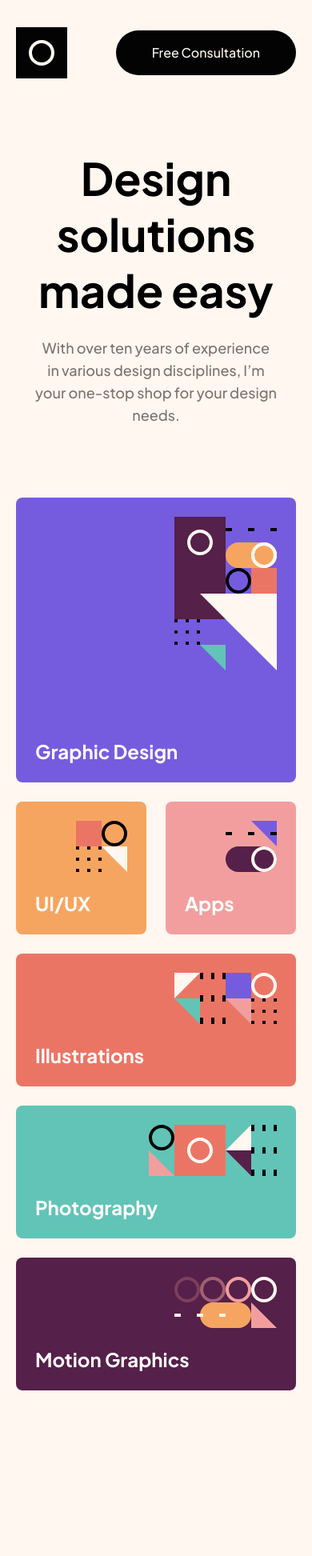
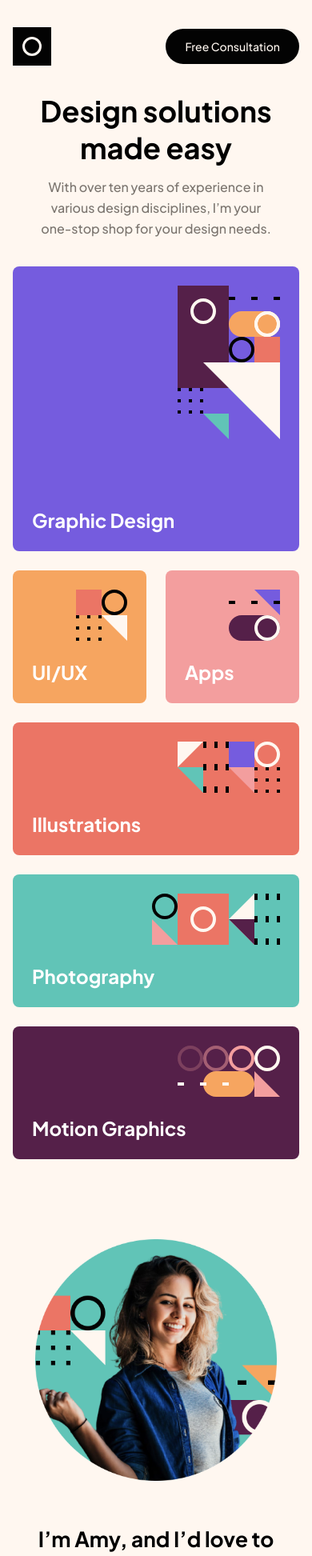
Before and after one commit to Sir0u/single-page1, a React (Vite) app: page / in a window 390 px wide. Shown: the top 1945 px of the page at 80% size. Before the commit the page ends 1738 px from the top, so only its background shows below. Built offline with nearby package versions, Linux system fonts and the light colour scheme.

Commit message:
about section

```diff
--- a/src/App.tsx
+++ b/src/App.tsx
@@ -9,7 +9,7 @@ function App() {
       <Navbar />
       <main>
         <Info />
-        {/* <About /> */}
+        <About />
       </main>
     </>
   )
--- a/src/components/about/About.tsx
+++ b/src/components/about/About.tsx
@@ -6,8 +6,7 @@ const About = () => {
     return (
         <section className="about">
             <div className="container">
-                {/* uzupelnic alta */}
-                <img src={about} alt="na pozniej" className="about-img" />
+                <img src={about} alt="zdjęcie kobiety o włosach koloru blond, która się uśmiecha" className="about-img" />
                 <div className="about-text">
                     <h2 className="about-text-title">I’m Amy, and I’d love to work on your next project</h2>
                     <p className="about-text-desc">I love working with others to create beautiful design solutions. I’ve designed everything from brand illustrations to complete mobile apps. I’m also handy with a camera!</p>
--- a/src/components/about/about.scss
+++ b/src/components/about/about.scss
@@ -1,5 +1,5 @@
 .about {
-    margin-block: $p-70 ;
+    margin-block: $p-100 $p-70 ;
 
     .container {
         display: flex;
@@ -8,7 +8,7 @@
     }
 
     &-img {
-        width: 445px;
+        max-width: clamp(18.75rem, 15.559rem + 13.615vw, 27.8125rem);
     }
 
     &-text {
@@ -18,3 +18,41 @@
         margin-block: auto;
     }
 }
+
+
+@media (max-width:992px) {
+    .about {
+        margin-block: $p-90;
+
+        .container {
+            margin-left: -44px !important;
+            padding-left: 0 !important;
+            gap: $p-65;
+        }
+
+        &-text {
+            gap: $p-30;
+        }
+
+
+    }
+}
+
+@media (max-width:576px) {
+    .about {
+        margin-block: $p-80;
+
+        .container {
+            margin-left: auto !important;
+            padding-left: $p-20 !important;
+            flex-direction: column;
+            align-items: center;
+            text-align: center;
+            gap: $p-60;
+        }
+
+        &-text {
+            align-items: center;
+        }
+    }
+}
--- a/src/components/info/info.scss
+++ b/src/components/info/info.scss
@@ -75,6 +75,9 @@
 
 @media (max-width:992px) {
     .info {
+        &-header {
+            margin-bottom: $p-60;
+        }
 
         &-elements {
             grid-template-columns: repeat(4, 1fr);
@@ -112,6 +115,13 @@
 
 @media (max-width:576px) {
     .info {
+        &-header {
+            margin-bottom: $p-40;
+
+            &-title {
+                margin-bottom: $p-10;
+            }
+        }
 
         &-elements {
             grid-template-columns: repeat(2, 1fr);
--- a/src/components/navbar/navbar.scss
+++ b/src/components/navbar/navbar.scss
@@ -6,4 +6,22 @@
         justify-content: space-between;
         align-items: center;
     }
+
+    &-logo {
+        width: clamp(3rem, 2.6479rem + 1.5023vw, 4rem);
+    }
 }
+
+
+@media (max-width:992px) {
+    .navbar {
+        padding-block-end: $p-60;
+    }
+}
+
+
+@media (max-width:576px) {
+    .navbar {
+        padding-block-end: $p-40;
+    }
+}
--- a/src/style/global/containers.scss
+++ b/src/style/global/containers.scss
@@ -1,12 +1,20 @@
 .container {
     max-width: 1110px;
     margin-inline: auto;
-    padding-inline: 20px;
+    padding-inline: $p-25;
+
+    @media (max-width:768px) {
+        padding-inline: $p-45;
+    }
+
+    @media (max-width:576px) {
+        padding-inline: $p-20;
+    }
 
     &--s {
         max-width: 752px;
         margin-inline: auto;
-        padding-inline: 20px;
+        padding-inline: $p-25;
     }
 
 }
--- a/src/style/global/fonts.scss
+++ b/src/style/global/fonts.scss
@@ -9,14 +9,14 @@ h {
 
     &1,
     &--1 {
-        font-size: 56px;
-        line-height: 70px;
+        font-size: clamp(2.25rem, 1.8099rem + 1.8779vw, 3.5rem);
+        line-height: clamp(2.8125rem, 2.2623rem + 2.3474vw, 4.375rem);
     }
 
     &2,
     &--2 {
-        font-size: 40px;
-        line-height: 51px;
+        font-size: clamp(1.625rem, 1.3169rem + 1.3146vw, 2.5rem);
+        line-height: clamp(2.0625rem, 1.6884rem + 1.5962vw, 3.125rem);
     }
 
     &3,
@@ -30,19 +30,9 @@ p,
 .p {
     font-family: 'Plus Jakarta Sans', Arial, Helvetica, sans-serif;
     font-weight: 500;
-    font-size: 18px;
+    font-size: clamp(1rem, 0.956rem + 0.1878vw, 1.125rem);
+    line-height: clamp(1.625rem, 1.581rem + 0.1878vw, 1.75rem);
     font-style: normal;
-    line-height: 28px;
     color: $gray;
 
-
-    &--m p,
-    &--m {
-        font-size: 14px;
-    }
-
-    &--s p,
-    &--s {
-        font-size: 12px;
-    }
 }
--- a/src/style/global/helper.scss
+++ b/src/style/global/helper.scss
@@ -15,12 +15,17 @@ button {
 .btn {
     font-family: 'Plus Jakarta Sans', Arial, Helvetica, sans-serif;
     padding: $p-10 $p-50;
+    font-size: clamp(0.875rem, 0.831rem + 0.1878vw, 1rem);
     line-height: 28px;
     border-radius: 28px;
     text-align: center;
     width: fit-content;
     color: $white;
     transition: background-color .3s;
+
+    @media (max-width: 576px) {
+        padding: $p-5 $p-30;
+    }
 
     &--primary {
         background-color: $black;
--- a/src/style/global/spaces.scss
+++ b/src/style/global/spaces.scss
@@ -1,16 +1,28 @@
+$p-100: 8.5rem;
+// 135px
 $p-90: 7.813rem;
 // 125px
+$p-80: 6.25rem;
+// 100px
 $p-70: 5.55rem;
 // 88px
+$p-65: 4.375rem;
+// 70px
 $p-60: 3.5rem;
 // 56px
 $p-50: 2.813rem;
 // 45px
+$p-45: 2.5rem;
+// 40px
 $p-40: 2.125rem;
 // 34px
 $p-30: 1.5rem;
 // 24px
+$p-25: 1.25rem;
+// 20px
 $p-20: 1rem;
 // 16px
 $p-10: 0.875rem;
 // 14px
+$p-5: 0.5rem;
+// 8px
```
